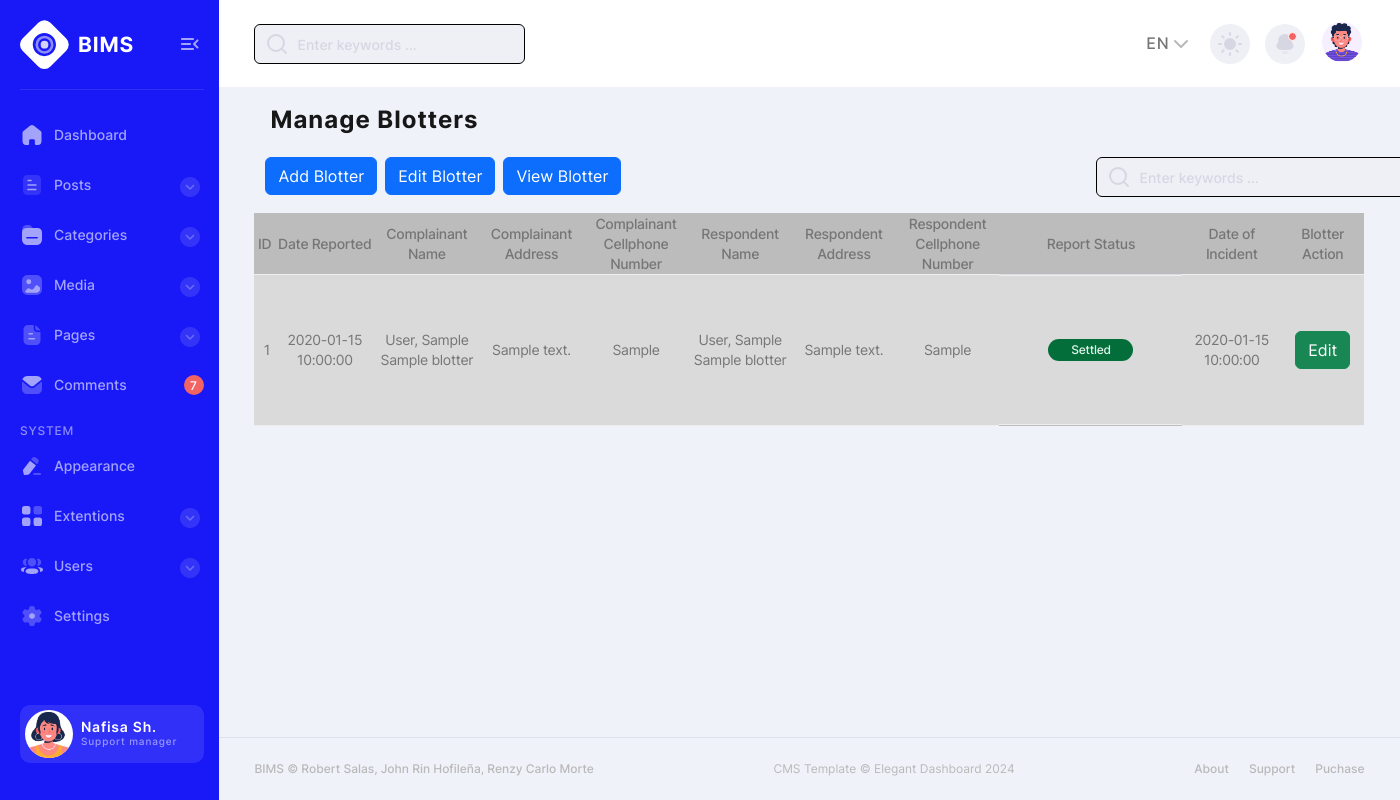
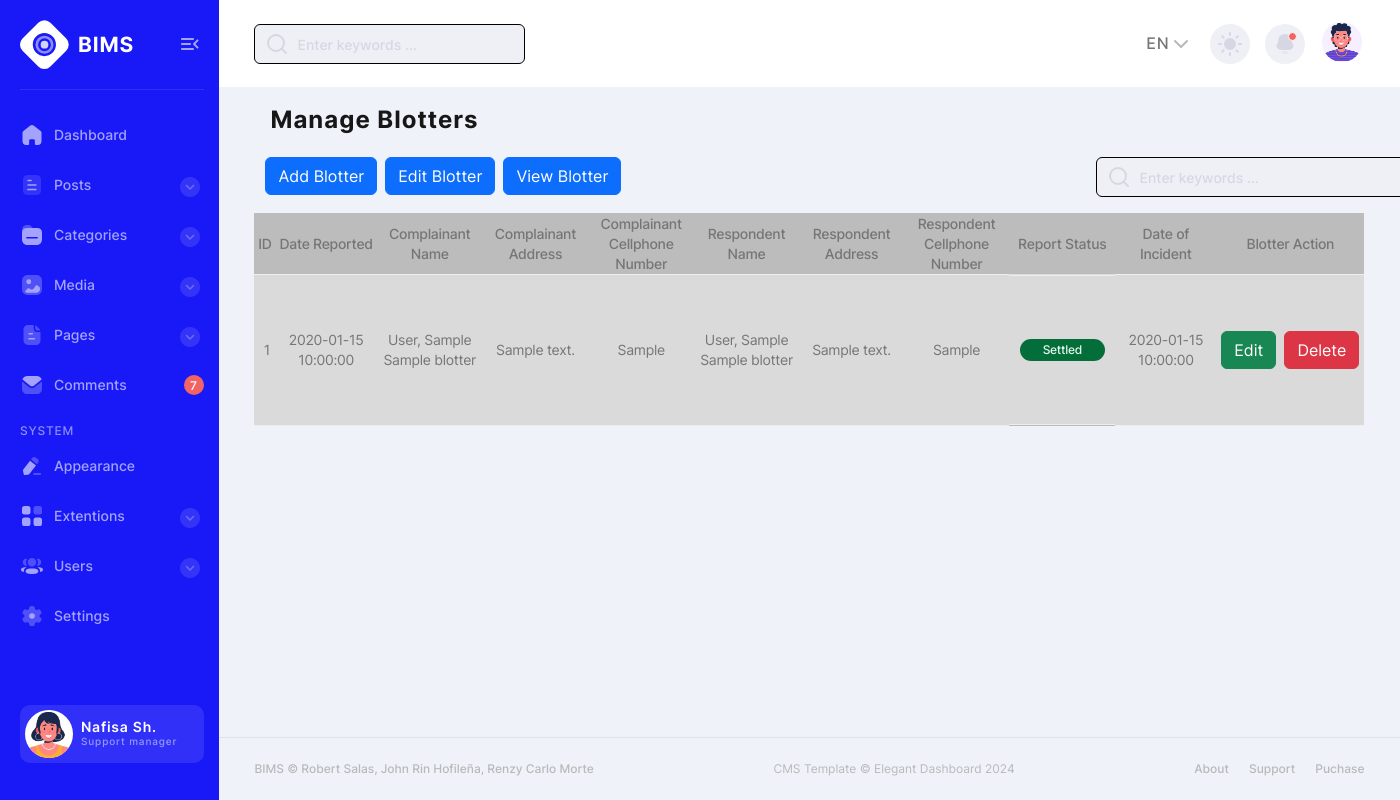
Before and after one commit to RobertPrower/BIMS-with-Template, a PHP site: page /blotters.php in a window 1400 px wide; the page is wider, and only the part inside the window is pictured. Run offline with PHP 8.4, Linux system fonts and the light colour scheme; tables that the repository leaves empty or names only in its code hold one stand-in row (values such as "Sample post").

Commit message:
Update blotters.php
Fixed the Alignment issues

```diff
--- a/blotters.php
+++ b/blotters.php
@@ -247,15 +247,15 @@
 
                             if($row['report_status'] === 'Ongoing'){
 
-                                echo "<td class='d-flex justify-content-center'><div class='p-5'><span class='badge-pending'>{$row['report_status']}</span></div></td>";
+                                echo "<td class='d-flex justify-content-center'><div class='pt-5 pb-5'><span class='badge-pending'>{$row['report_status']}</span></div></td>";
 
                             }elseif($row['report_status'] === 'Settled'){
 
-                                echo "<td class='d-flex justify-content-center'><div class='p-5'><span class='badge-success'>{$row['report_status']}</span></div></td>";
+                                echo "<td class='d-flex justify-content-center'><div class='pt-5 pb-5'><span class='badge-success'>{$row['report_status']}</span></div></td>";
 
                             }else{
 
-                                echo "<td class='d-flex justify-content-center'><div class='p-5'><span class='badge-trashed'>{$row['report_status']}</span></div></td>";
+                                echo "<td class='d-flex justify-content-center'><div class='pt-5 pb-5'><span class='badge-trashed'>{$row['report_status']}</span></div></td>";
                             }
 
                             echo "<td>{$row['date_of_incident']}</td>";
@@ -268,12 +268,12 @@
 
                             // For the Delete Button
 
-                            /*echo "<form method='post' action='include/deleteblotterbtn.php' onsubmit='return confirmDelete();'>";
+                            echo "<form method='post' action='include/deleteblotterbtn.php' onsubmit='return confirmDelete();'>";
                             echo "<input type='hidden' name='delete_blotter_id' value='" . $row['blotter_id'] . "'>";
                             echo "<button type='submit' id='showdeletealert' name='deletebtn' class='btn btn-danger mx-1'>Delete</button>";
                             echo "</form>";
                             echo "</div>";
-                            echo "</td>";*/
+                            echo "</td>";
                             echo "</tr>";
                         }
                         ?>
```
